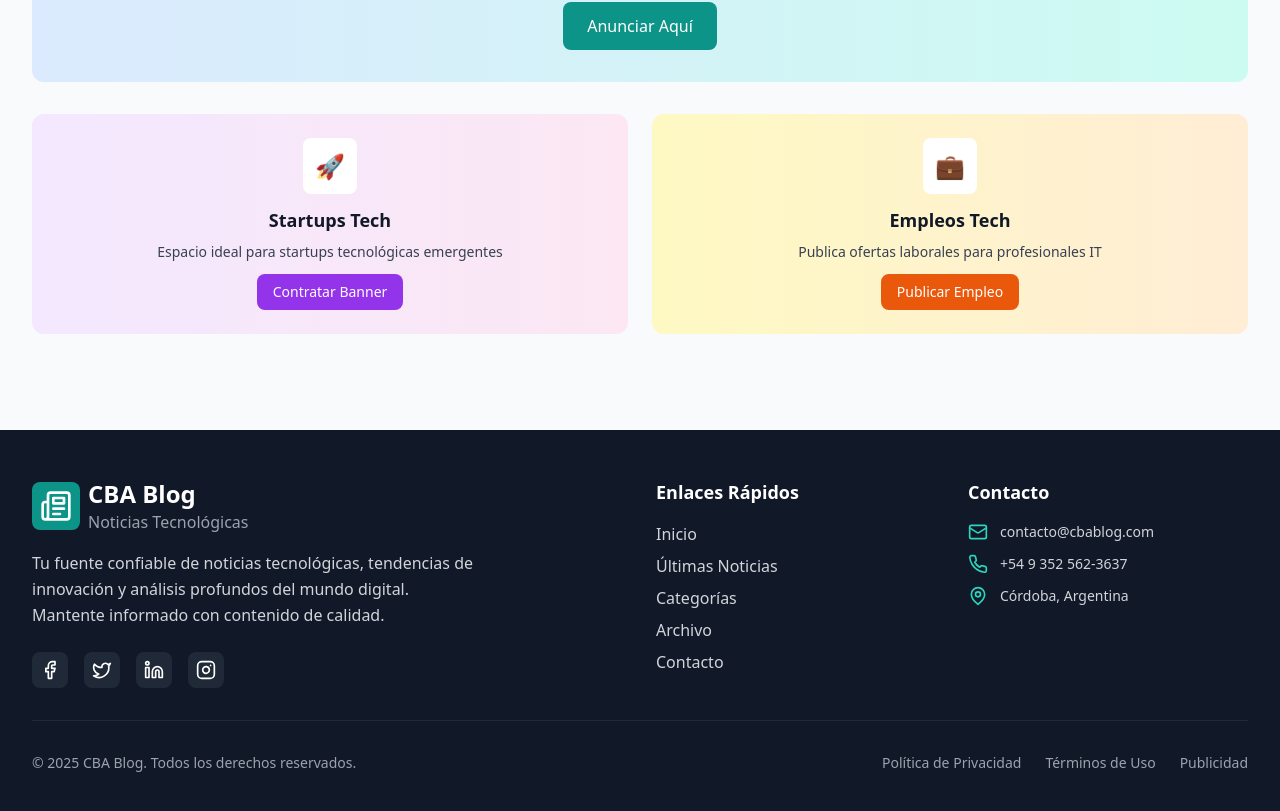
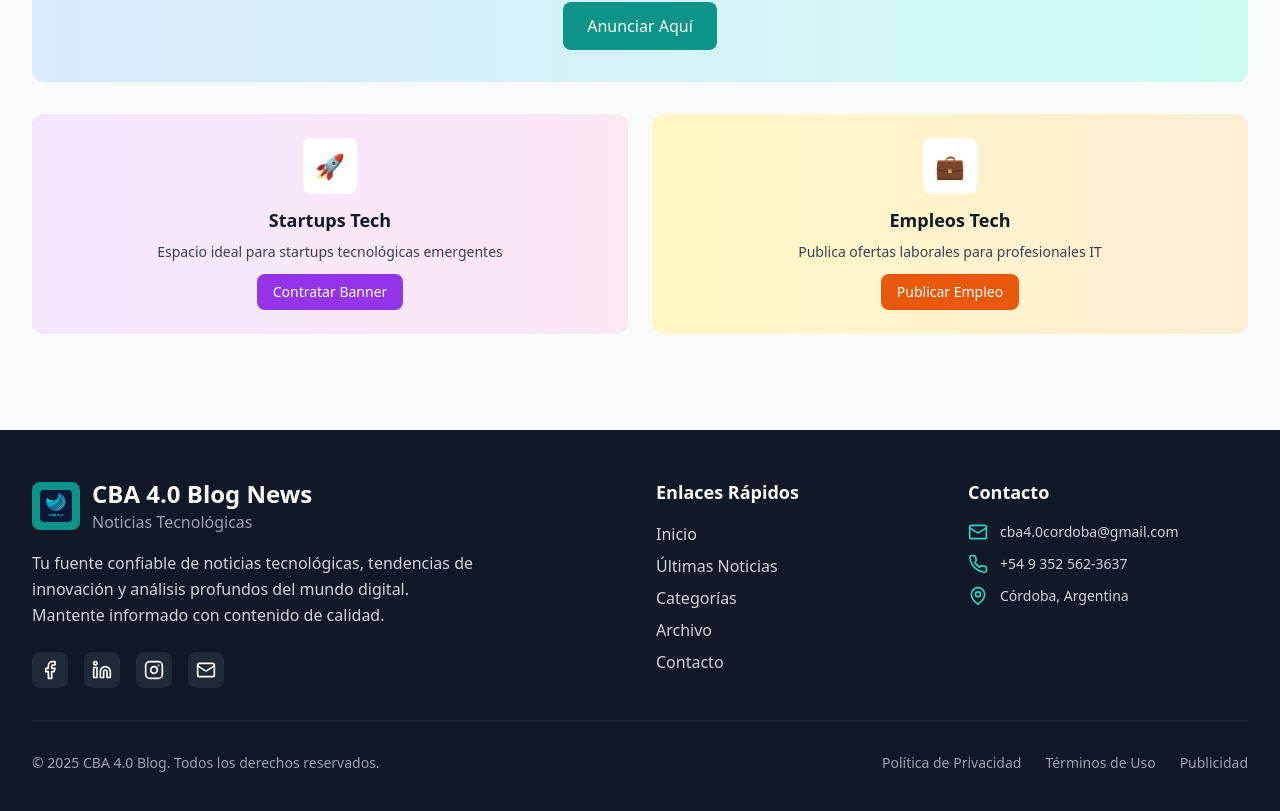
Before and after one commit to Cba40/blogCBA, a React (Vite) app: page / in a window 1280 px wide. Shown: the part 2912-3723 px from the top of the page. Built offline with nearby package versions, Linux system fonts and the light colour scheme.

Commit message:
cambios en el footer para visualizar redes sociales y contacto

```diff
--- a/index.html
+++ b/index.html
@@ -2,9 +2,9 @@
 <html lang="en">
   <head>
     <meta charset="UTF-8" />
-    <link rel="icon" type="image/svg+xml" href="/vite.svg" />
+    <link rel="icon" type="image/svg+xml" href="imagenes/logo.webp" />
     <meta name="viewport" content="width=device-width, initial-scale=1.0" />
-    <title>Modern Tech News Blog</title>
+    <title>CBA4.0 News Blog</title>
   </head>
   <body>
     <div id="root"></div>
--- a/src/components/Footer.tsx
+++ b/src/components/Footer.tsx
@@ -1,5 +1,5 @@
 import React from 'react';
-import { Newspaper, Mail, Phone, MapPin, Facebook, Twitter, Linkedin, Instagram } from 'lucide-react';
+import { Mail, Phone, MapPin, Facebook, Linkedin, Instagram } from 'lucide-react';
 
 const Footer = () => {
   return (
@@ -8,43 +8,59 @@ const Footer = () => {
         <div className="grid grid-cols-1 md:grid-cols-4 gap-8">
           {/* Brand Section */}
           <div className="md:col-span-2">
-            <div className="flex items-center space-x-2 mb-4">
-              <div className="bg-teal-600 p-2 rounded-lg">
-                <Newspaper className="h-8 w-8 text-white" />
+            <div className="flex items-center space-x-3 mb-4">
+              {/* Imagen del logo */}
+                <div className="bg-teal-600 p-2 rounded-lg">
+                  <img
+                    src="/imagenes/logo.webp" // 📌 Asegúrate de que esta ruta sea correcta
+                    alt="Logo CBA Blog"
+                    className="h-8 w-8 object-cover rounded"
+                  />
+                </div>
+                <div>
+                  <h2 className="text-2xl font-bold">CBA 4.0 Blog News</h2>
+                  <p className="text-gray-400">Noticias Tecnológicas</p>
+                </div>
               </div>
-              <div>
-                <h2 className="text-2xl font-bold">CBA Blog</h2>
-                <p className="text-gray-400">Noticias Tecnológicas</p>
-              </div>
-            </div>
             <p className="text-gray-300 mb-6 max-w-md leading-relaxed">
               Tu fuente confiable de noticias tecnológicas, tendencias de innovación y análisis
               profundos del mundo digital. Mantente informado con contenido de calidad.
             </p>
             <div className="flex space-x-4">
               <a
-                href="#"
+                href="https://www.facebook.com/CBA4.0Cordoba"
+                target="_blank"
+                rel="noopener noreferrer"
                 className="bg-gray-800 p-2 rounded-lg hover:bg-teal-600 transition-colors"
               >
                 <Facebook className="h-5 w-5" />
               </a>
+
               <a
-                href="#"
-                className="bg-gray-800 p-2 rounded-lg hover:bg-teal-600 transition-colors"
-              >
-                <Twitter className="h-5 w-5" />
-              </a>
-              <a
-                href="#"
+                href="https://www.linkedin.com/company/cba-cuatropuntocero/"
+                target="_blank"
+                rel="noopener noreferrer"
                 className="bg-gray-800 p-2 rounded-lg hover:bg-teal-600 transition-colors"
               >
                 <Linkedin className="h-5 w-5" />
               </a>
               <a
-                href="#"
+                href="https://www.instagram.com/cba4.0cordoba/"
+                target="_blank"
+                rel="noopener noreferrer"
                 className="bg-gray-800 p-2 rounded-lg hover:bg-teal-600 transition-colors"
               >
                 <Instagram className="h-5 w-5" />
+              </a>
+
+              <a
+                href="mailto:cba4.0cordoba@gmail.com?subject=Consulta desde CBA 4.0 Blog&body=Hola, tengo una consulta..."
+                target="_blank"
+                rel="noopener noreferrer"
+                className="bg-gray-800 p-2 rounded-lg hover:bg-teal-600 transition-colors"
+              >
+                <Mail className="h-5 w-5" />
+
               </a>
             </div>
           </div>
@@ -81,13 +97,14 @@ const Footer = () => {
             </ul>
           </div>
 
+         {/* Contact Info */}
           {/* Contact Info */}
-          <div>
+          <div id="contacto" className="scroll-mt-20"> {/* ← Solo cambia esta línea */}
             <h3 className="text-lg font-semibold mb-4">Contacto</h3>
             <div className="space-y-3">
               <div className="flex items-center space-x-3">
                 <Mail className="h-5 w-5 text-teal-400 flex-shrink-0" />
-                <span className="text-gray-300 text-sm">contacto@cbablog.com</span>
+                <span className="text-gray-300 text-sm">cba4.0cordoba@gmail.com</span>
               </div>
               <div className="flex items-center space-x-3">
                 <Phone className="h-5 w-5 text-teal-400 flex-shrink-0" />
@@ -103,7 +120,7 @@ const Footer = () => {
 
         <div className="border-t border-gray-800 mt-8 pt-8 flex flex-col md:flex-row justify-between items-center">
           <p className="text-gray-400 text-sm">
-            © 2025 CBA Blog. Todos los derechos reservados.
+            © 2025 CBA 4.0 Blog. Todos los derechos reservados.
           </p>
           <div className="flex space-x-6 mt-4 md:mt-0">
             <a href="#" className="text-gray-400 hover:text-teal-400 text-sm transition-colors">
--- a/src/components/Header.tsx
+++ b/src/components/Header.tsx
@@ -26,9 +26,9 @@ const Header = () => {
             {/* Imagen del logo con fondo teal y borde redondeado */}
             <div className="bg-teal-600 p-2 rounded-lg">
               <img
-                src="/imagenes/logo.webp" // 📌 Cambia esto por la ruta de tu logo
+                src="/imagenes/logo.webp"
                 alt="Logo CBA Blog"
-                className="h-8 w-8 object-cover rounded" // Tamaño igual al ícono
+                className="h-8 w-8 object-cover rounded"
               />
             </div>
             <div>
```
